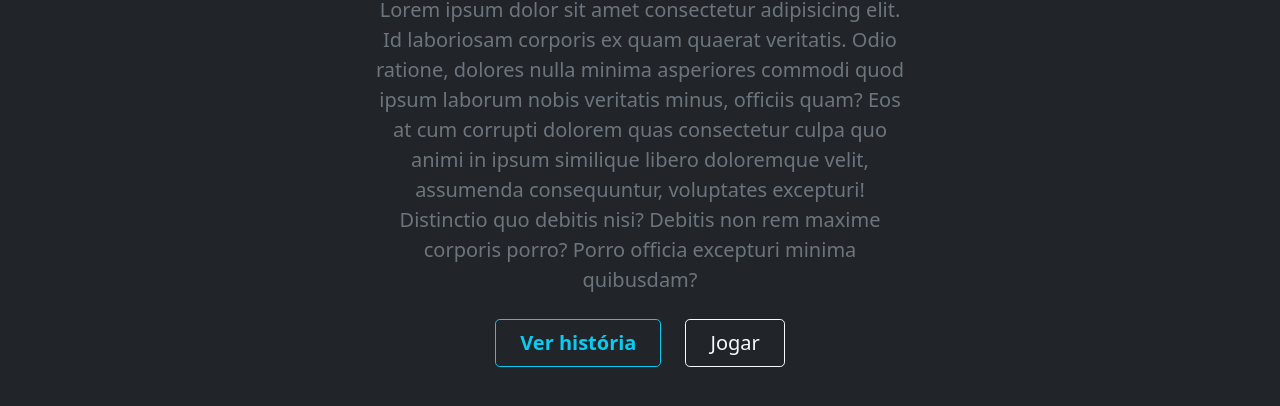
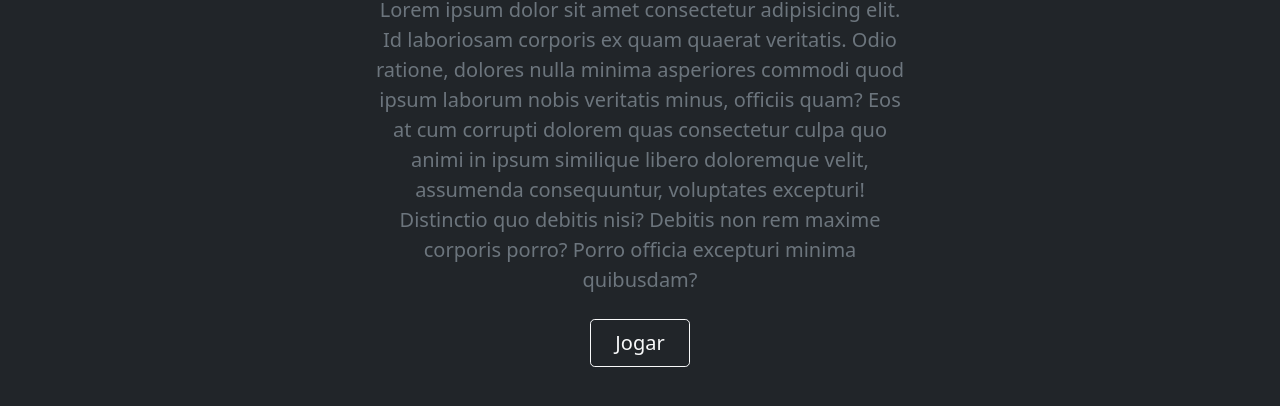
Before and after one commit to tcc-info-araquari/tetris, a plain HTML site: page index.html in a window 1280 px wide. Shown: the part 256-662 px from the top of the page. Drawn offline with Linux system fonts and the light colour scheme.

Commit message:
Removed history button

```diff
--- a/index.html
+++ b/index.html
@@ -52,7 +52,6 @@
             Porro officia excepturi minima quibusdam?
             </p>
             <div class="d-grid gap-2 d-sm-flex justify-content-sm-center">
-              <button type="button" class="btn btn-outline-info btn-lg px-4 me-sm-3 fw-bold">Ver história</button>
               <button type="button" class="btn btn-outline-light btn-lg px-4">Jogar</button>
             </div>
           </div>
```
